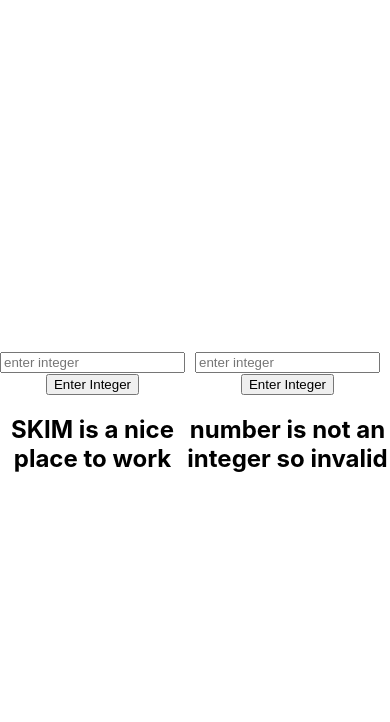
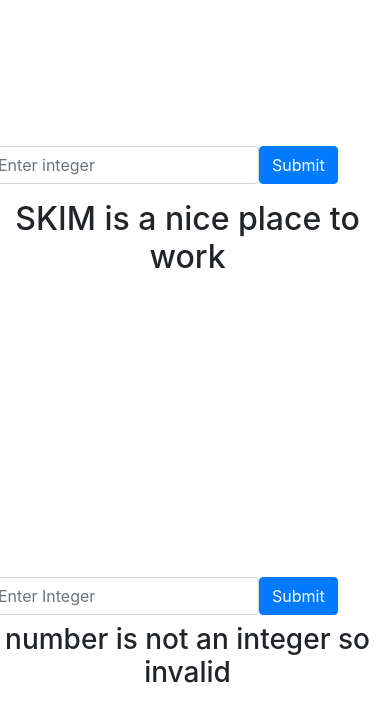
Before and after one commit to jdhova/skim, a React (Create React App) app: page / in a window 390 px wide. Shown: the top 722 px of the page. Built offline with nearby package versions, Linux system fonts and the light colour scheme.

Commit message:
responsive design

```diff
--- a/public/index.html
+++ b/public/index.html
@@ -5,6 +5,8 @@
     <link rel="shortcut icon" href="%PUBLIC_URL%/favicon.ico" />
     <meta name="viewport" content="width=device-width, initial-scale=1" />
     <meta name="theme-color" content="#000000" />
+
+    <link rel="stylesheet" href="https://stackpath.bootstrapcdn.com/bootstrap/4.3.1/css/bootstrap.min.css" integrity="sha384-ggOyR0iXCbMQv3Xipma34MD+dH/1fQ784/j6cY/iJTQUOhcWr7x9JvoRxT2MZw1T" crossorigin="anonymous">
     <!--
       manifest.json provides metadata used when your web app is installed on a
       user's mobile device or desktop. See https://developers.google.com/web/fundamentals/web-app-manifest/
@@ -19,7 +21,7 @@
       work correctly both with client-side routing and a non-root public URL.
       Learn how to configure a non-root public URL by running `npm run build`.
     -->
-    <title>React App</title>
+    <title>SKIM Web Development Challange</title>
   </head>
   <body>
     <noscript>You need to enable JavaScript to run this app.</noscript>
--- a/src/App.css
+++ b/src/App.css
@@ -9,6 +9,27 @@
   text-align: center;
   min-height: 100vh;
 }
+
+
+
+@media screen and (max-width: 400px) {
+  .row {
+   float: none;
+   margin-right:0;
+   width:auto;
+   border:0;
+ }
+}
+
+
+
+
+
+
+
+
+
+
 
 /*
 
--- a/src/components/factorials.js
+++ b/src/components/factorials.js
@@ -36,16 +36,19 @@ class factorials extends Component {
 
             return (
               <div className = 'input'>
-                    <form >
-                        <input type="text" value = {this.state.value} onChange = {this.handleChange}  placeholder = 'enter integer'/>
-                        <button onClick = {this.onSubmit} type="button" className="btn btn-primary">Enter Integer</button>
+
+
+                    <form className="form-inline">
+                        <div className="form-group mx-sm-3 mb-2">
+                        <label htmlFor="inputPassword2" className="sr-only">Enter integer</label>
+                        <input type="text" className="form-control" value = {this.state.value} onChange = {this.handleChange}  placeholder="Enter Integer" />
+                        </div>
+                        <button type="submit" onClick = {this.onSubmit} className="btn btn-primary mb-2">Submit</button>
                     </form>
 
-                    <h2 >
-{/*
-                 {factorial(this.state.finalValue)} */}
+                    <h3 >
                  {factorial(intval)}
-                        </h2>
+                        </h3>
 
               </div>
             )
--- a/src/components/input.js
+++ b/src/components/input.js
@@ -18,9 +18,6 @@ class input extends Component {
 
         }
 
-
-
-
         onSubmit = (e) => {
             e.preventDefault()
             this.setState ({ finalValue: this.state.value})
@@ -28,26 +25,24 @@ class input extends Component {
 
         }
 
-
-
         render() {
 
-                // const strval = this.state.finalValue
-                // const intval = parseInt(strval)
+                const strval = this.state.finalValue
+                const intval = parseInt(strval)
 
             return (
               <div className = 'input'>
-
-                    <form>
-
-                        <input type="text" value = {this.state.value} onChange = {this.handleChange}  placeholder = 'enter integer'/>
-                        <button onClick = {this.onSubmit} type="button" className="btn btn-primary">Enter Integer</button>
-
+                <form className="form-inline">
+                        <div className="form-group mx-sm-3 mb-2">
+                        <label htmlFor="inputPassword2" className="sr-only">Enter integer</label>
+                        <input type="text" className="form-control" value = {this.state.value} onChange = {this.handleChange}  placeholder="Enter integer" />
+                        </div>
+                        <button type="submit" onClick = {this.onSubmit} className="btn btn-primary mb-2">Submit</button>
                     </form>
 
                     {/* <h3>{(this.state.finalValue)}</h3> */}
 
-                    {/* <h3>{work(intval)}</h3> */}
+                    <h3>{work(intval)}</h3>
 
 
                     <h2 >
@@ -55,7 +50,7 @@ class input extends Component {
                         (this.state.finalValue % 3 === 0)  ? "SKIM":
                         (this.state.finalValue % 5 === 0)  ? "is a nice place to work":
                         this.state.finalValue }
-                        </h2>
+                       </h2>
 
               </div>
             )
```
